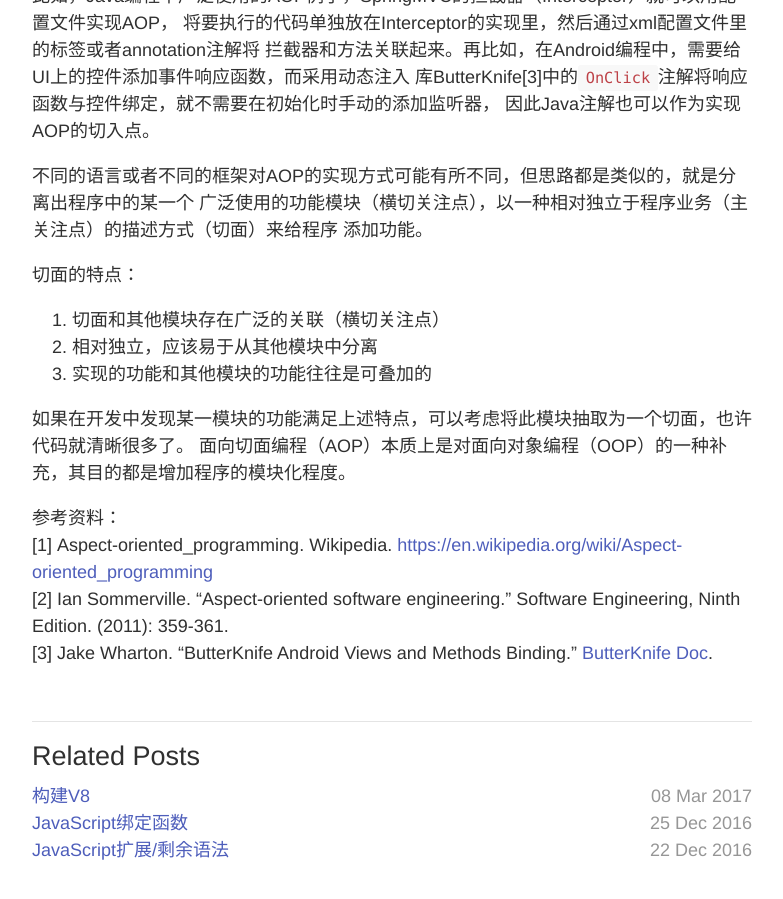
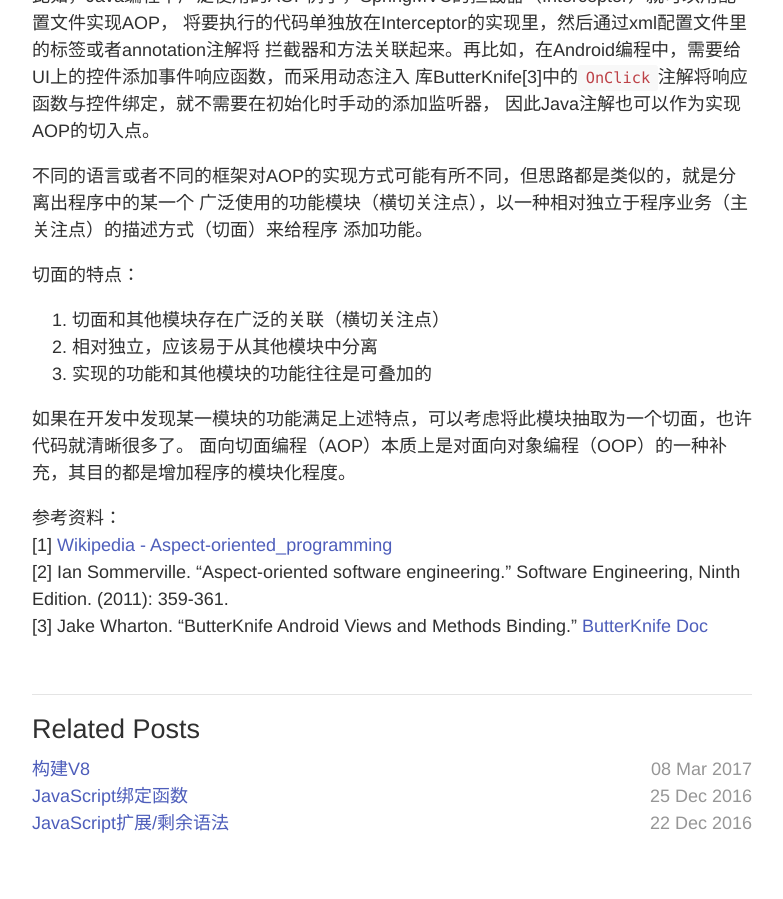
Before and after one commit to skylerlee/codelet, a Jekyll site: the page built from _posts/2016-03-01-aspect-oriented-programming.md, in a window 1280 px wide and 900 px high, scrolled down 2226 px. Shown: the whole window, without its empty margins (248-1031 px from the left). Built offline with Jekyll 4.4.1, drawn with Linux system fonts in a browser that asks for light colours; after the commit the page ends 3099 px from its top, so only the background shows below that.

Commit message:
Update refs

```diff
--- a/_posts/2016-03-01-aspect-oriented-programming.md
+++ b/_posts/2016-03-01-aspect-oriented-programming.md
@@ -103,10 +103,8 @@ def db_connect():
 面向切面编程（AOP）本质上是对面向对象编程（OOP）的一种补充，其目的都是增加程序的模块化程度。
 
 参考资料：
-[1] Aspect-oriented_programming. Wikipedia.
-[https://en.wikipedia.org/wiki/Aspect-oriented_programming](https://en.wikipedia
-.org/wiki/Aspect-oriented_programming)
-[2] Ian Sommerville. "Aspect-oriented software engineering." Software Engineering,
-Ninth Edition. (2011): 359-361.
+[1] [Wikipedia - Aspect-oriented_programming](https://en.wikipedia.org/wiki/Aspect-oriented_programming)
+[2] Ian Sommerville. "Aspect-oriented software engineering."
+Software Engineering, Ninth Edition. (2011): 359-361.
 [3] Jake Wharton. "ButterKnife Android Views and Methods Binding."
-[ButterKnife Doc](http://jakewharton.github.io/butterknife/javadoc/).
+[ButterKnife Doc](http://jakewharton.github.io/butterknife/javadoc/)
```
